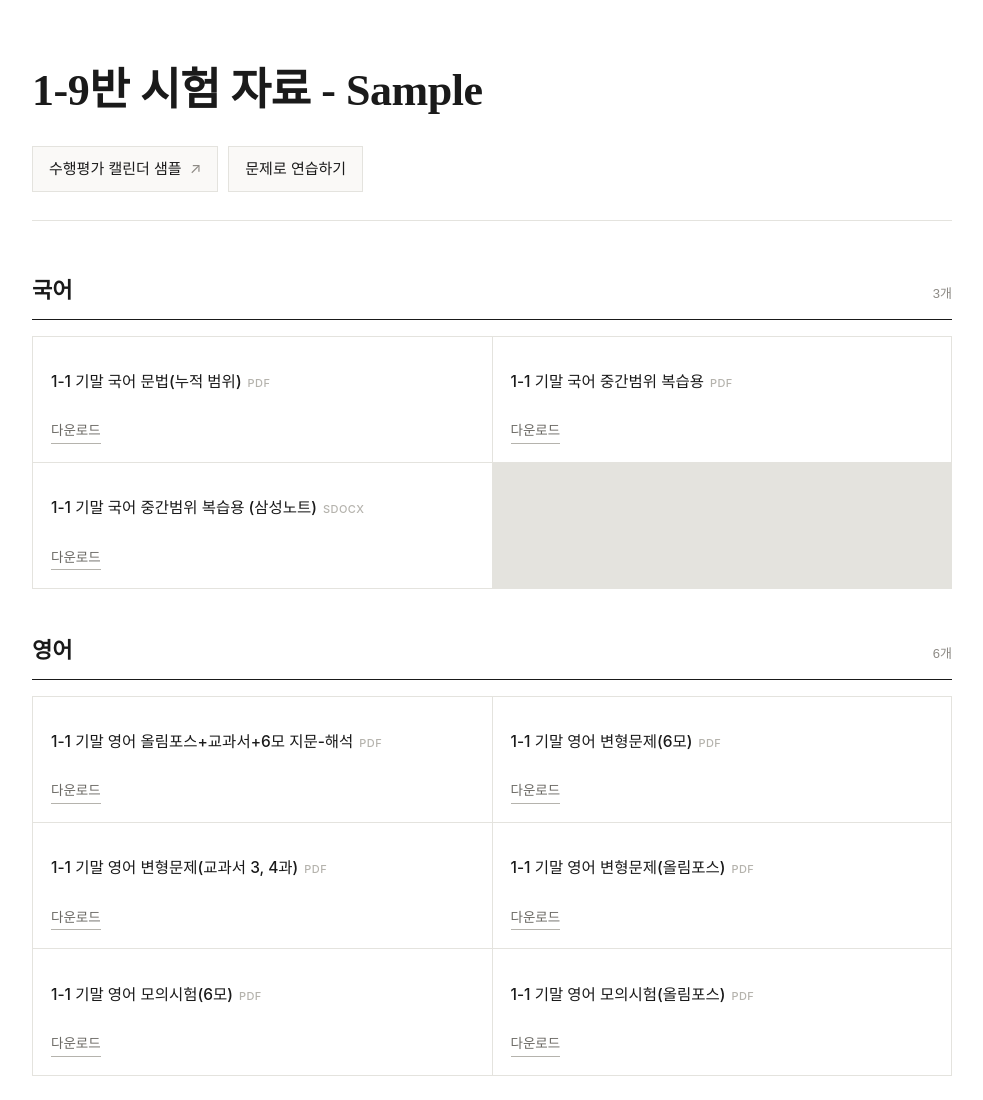
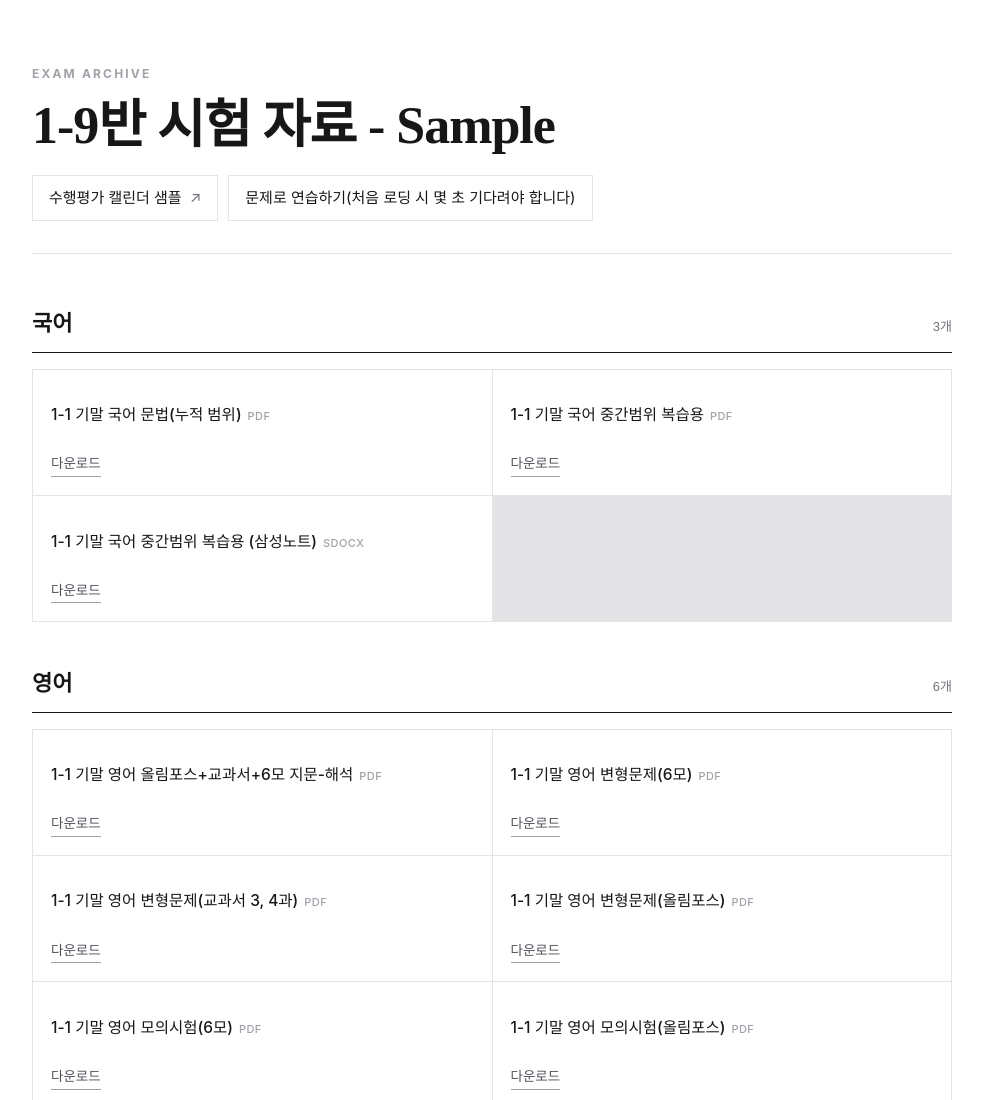
Before and after one commit to HANSIU-cmd/exam-site, a plain HTML site: page index.html in a window 1280 px wide. Shown: the top 1100 px of the page, without its empty margins (148-1131 px from the left). Drawn offline with Linux system fonts and the light colour scheme; a web font is replaced by a local one.

Commit message:
design: 흑-백·쿨톤 그레이 팔레트로 개편 + 헤더 모티브 정비
- styles.css: 따뜻한 아이보리/톤 그레이 토큰을 쿨톤 무채색(zinc 계열)으로 교체
  (surface #faf9f7→#f4f4f5, border #e4e3de→#e4e4e7, 그레이 3단계 쿨톤화, ink 쿨 근블랙)
- 헤더: 대문자 eyebrow(EXAM ARCHIVE) 추가, 제목 확대·행간 축소로 스크린샷 모티브 반영
- 상단 링크 hover를 검정 경계선 악센트로 정리
- data.json: "문제로 연습하기" 라벨을 로딩 안내 포함 문구로 수정

Co-Authored-By: Claude Opus 4.8 <noreply@anthropic.com>

```diff
--- a/data.json
+++ b/data.json
@@ -1,7 +1,7 @@
 {
   "topLinks": [
     { "label": "수행평가 캘린더 샘플", "url": "https://perf-calendar-prototype.vercel.app/" },
-    { "label": "문제로 연습하기", "url": "/testlab/" }
+    { "label": "문제로 연습하기(처음 로딩 시 몇 초 기다려야 합니다)", "url": "/testlab/" }
   ],
   "subjects": [
     { "name": "국어", "documents": [
--- a/index.html
+++ b/index.html
@@ -25,6 +25,7 @@
 <body>
   <div class="page">
     <header class="site-header">
+      <p class="site-eyebrow">EXAM ARCHIVE</p>
       <h1 class="site-title">1-9반 시험 자료 - Sample</h1>
       <!-- 상단 고정 링크: data.json의 topLink에서 렌더링됨 -->
       <div id="top-link" class="top-link"></div>
--- a/styles.css
+++ b/styles.css
@@ -1,12 +1,12 @@
-/* ===== 디자인 토큰 ===== */
+/* ===== 디자인 토큰 (흑-백 · 쿨톤 그레이) ===== */
 :root {
-  --bg: #ffffff;          /* 배경 흰색 */
-  --ink: #1a1a1a;         /* 잉크 블랙 (본문/제목) */
-  --gray-1: #6b6964;      /* 진한 보조 그레이 */
-  --gray-2: #8d8a85;      /* 보조 그레이 */
-  --gray-3: #b5b3ad;      /* 연한 보조 그레이 */
-  --border: #e4e3de;      /* 경계선 */
-  --surface: #faf9f7;     /* 연한 배경 */
+  --bg: #ffffff;          /* 배경 순백 */
+  --ink: #17171a;         /* 잉크 블랙 (쿨톤 근블랙) */
+  --gray-1: #52525b;      /* 진한 쿨 그레이 */
+  --gray-2: #71717a;      /* 쿨 그레이 */
+  --gray-3: #a1a1aa;      /* 연한 쿨 그레이 */
+  --border: #e4e4e7;      /* 경계선 (쿨 라이트 그레이) */
+  --surface: #f4f4f5;     /* 연한 배경 (쿨 오프화이트) */
 
   --maxw: 960px;
   --space: 24px;
@@ -45,15 +45,25 @@ a {
 
 /* ===== 헤더 ===== */
 .site-header {
-  padding: 56px 0 28px;
+  padding: 64px 0 32px;
   border-bottom: 1px solid var(--border);
+}
+
+.site-eyebrow {
+  margin: 0 0 14px;
+  font-size: 12px;
+  font-weight: 700;
+  letter-spacing: 0.18em;
+  text-transform: uppercase;
+  color: var(--gray-3);
 }
 
 .site-title {
   font-family: "Noto Serif KR", "Apple SD Gothic Neo", serif;
   font-weight: 700;
-  font-size: clamp(28px, 5vw, 44px);
-  letter-spacing: -0.01em;
+  font-size: clamp(32px, 5.5vw, 52px);
+  line-height: 1.12;
+  letter-spacing: -0.02em;
   margin: 0;
   color: var(--ink);
 }
@@ -69,16 +79,16 @@ a {
   display: inline-block;
   padding: 10px 16px;
   border: 1px solid var(--border);
-  background: var(--surface);
+  background: #fff;
   color: var(--ink);
   text-decoration: none;
   font-size: 15px;
-  transition: border-color 0.15s ease, background 0.15s ease;
+  transition: border-color 0.15s ease, background 0.15s ease, color 0.15s ease;
 }
 
 .top-link a:hover {
-  border-color: var(--gray-3);
-  background: #fff;
+  border-color: var(--ink);
+  background: var(--surface);
 }
 
 /* 외부 링크에만 ↗ 표시 (내부 링크에는 없음) */
```
